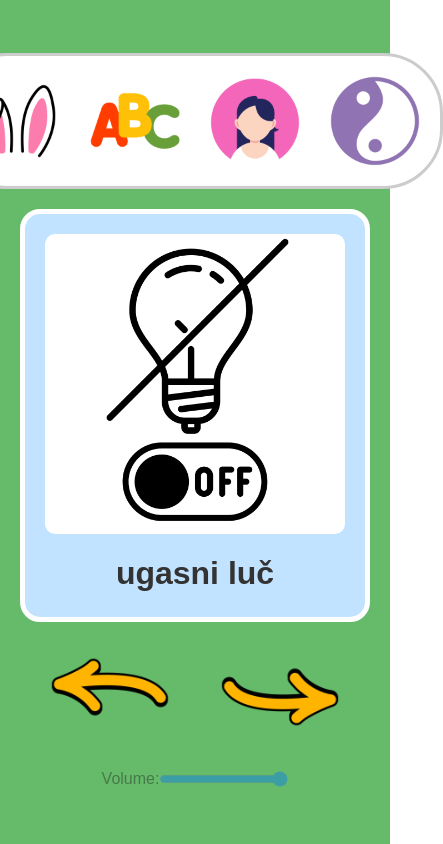
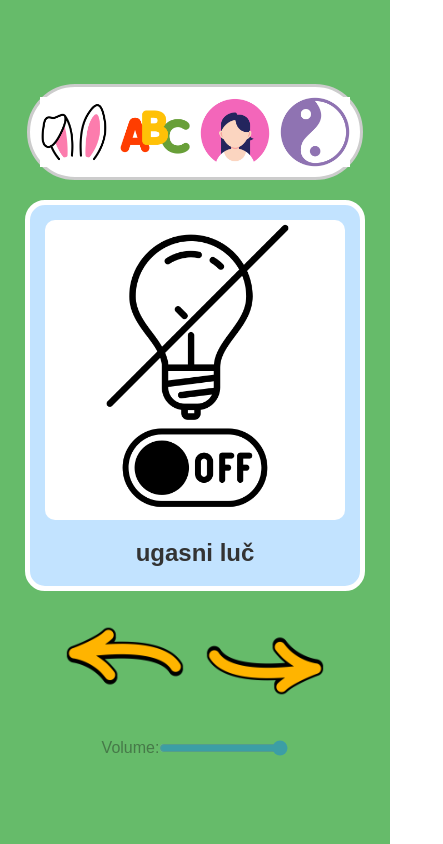
Before and after one commit to ilovespectra/learn-slovenian, a Next.js app: page / in a window 390 px wide. Shown: the whole page, 443 px wide, since content can reach past the window. Built offline with nearby package versions, Linux system fonts and the light colour scheme.

Commit message:
mobile optimization

```diff
--- a/src/app/Home.module.css
+++ b/src/app/Home.module.css
@@ -5,6 +5,7 @@
     justify-content: center;
     min-height: 100vh;
     background-color: #66bb6a;
+    padding: 10px;
   }
 
   .card {
@@ -17,6 +18,8 @@
     align-items: center;
     transition: transform 0.5s ease;
     cursor: pointer;
+    max-width: 100%; /* Allow card to adjust on small screens */
+    box-sizing: border-box; /* Ensure padding fits inside width */
   }
 
   .card:hover {
@@ -25,6 +28,7 @@
 
   .image {
     border-radius: 10px;
+    max-width: 100%;
   }
 
   .text {
@@ -55,8 +59,9 @@
   .navigationButtons {
     display: flex;
     justify-content: center;
-    gap: 50px; /* Space between the buttons */
+    gap: 30px; /* Smaller gap on mobile */
     margin-top: 10px;
+    flex-wrap: wrap; /* Allow wrapping on small screens */
   }
 
   .navButton {
@@ -92,14 +97,16 @@
     border: 3px solid #ccc;
     border-radius: 60px;
     margin-bottom: 20px;
+    flex-wrap: wrap; /* Allow wrapping on smaller screens */
+    justify-content: center; /* Center on small screens */
   }
 
   .menuButton {
     display: flex;
     align-items: center;
     justify-content: center;
-    width: 110px;
-    height: 110px;
+    width: 120px; /* Smaller size on mobile */
+    height: 120px; /* Smaller size on mobile */
     background: none;
     border: none;
     cursor: pointer;
@@ -113,3 +120,28 @@
   .menuButton:active {
     transform: scale(0.9);
   }
+
+  /* Responsive adjustments for smaller screens */
+@media (max-width: 600px) {
+  .text {
+    font-size: 1.5rem; /* Smaller font size */
+  }
+
+  .nextButton {
+    font-size: 1.2rem; /* Adjust button text size */
+    padding: 8px 16px;
+  }
+
+  .card {
+    padding: 15px; /* Reduce padding on smaller screens */
+  }
+
+  .menuButton {
+    width: 70px; /* Even smaller buttons on mobile */
+    height: 70px;
+  }
+
+  .navigationButtons {
+    gap: 20px; /* Reduce gap further on mobile */
+  }
+}
```
